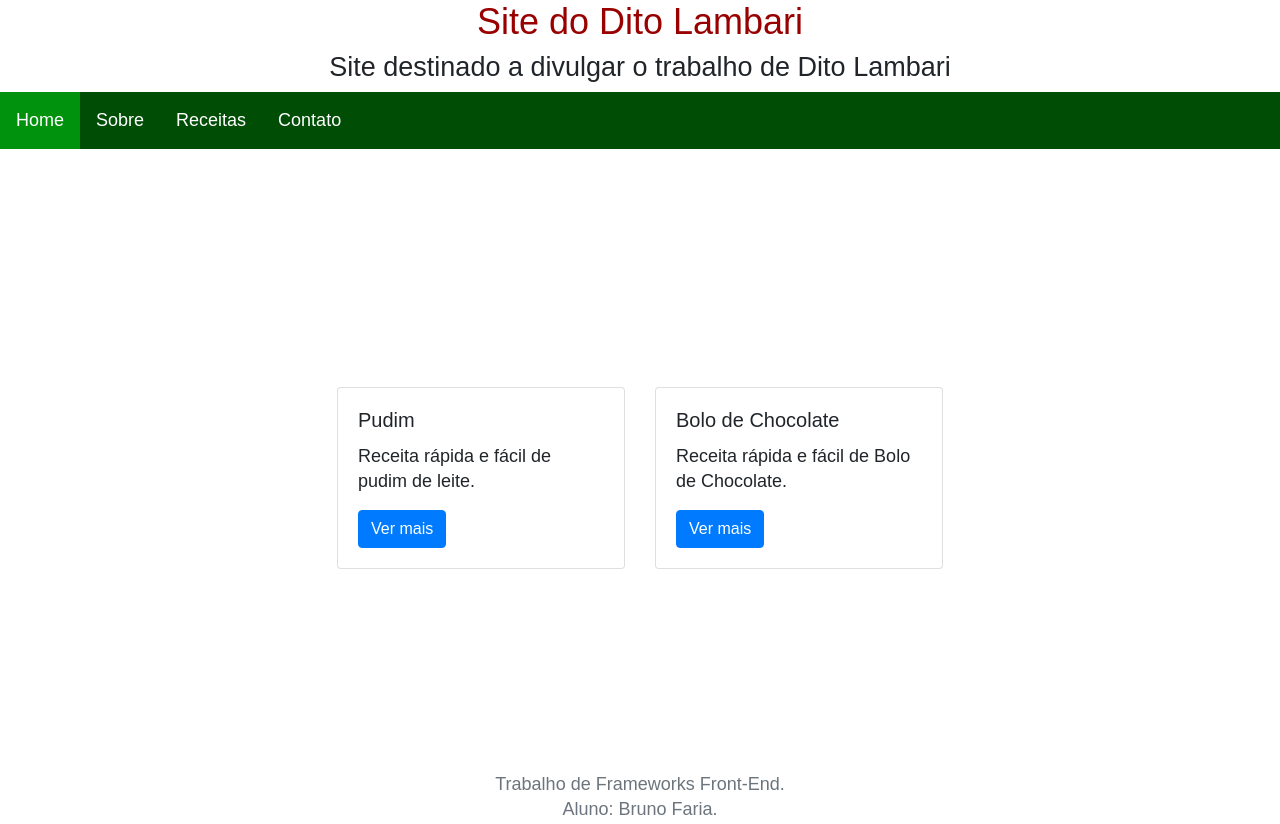
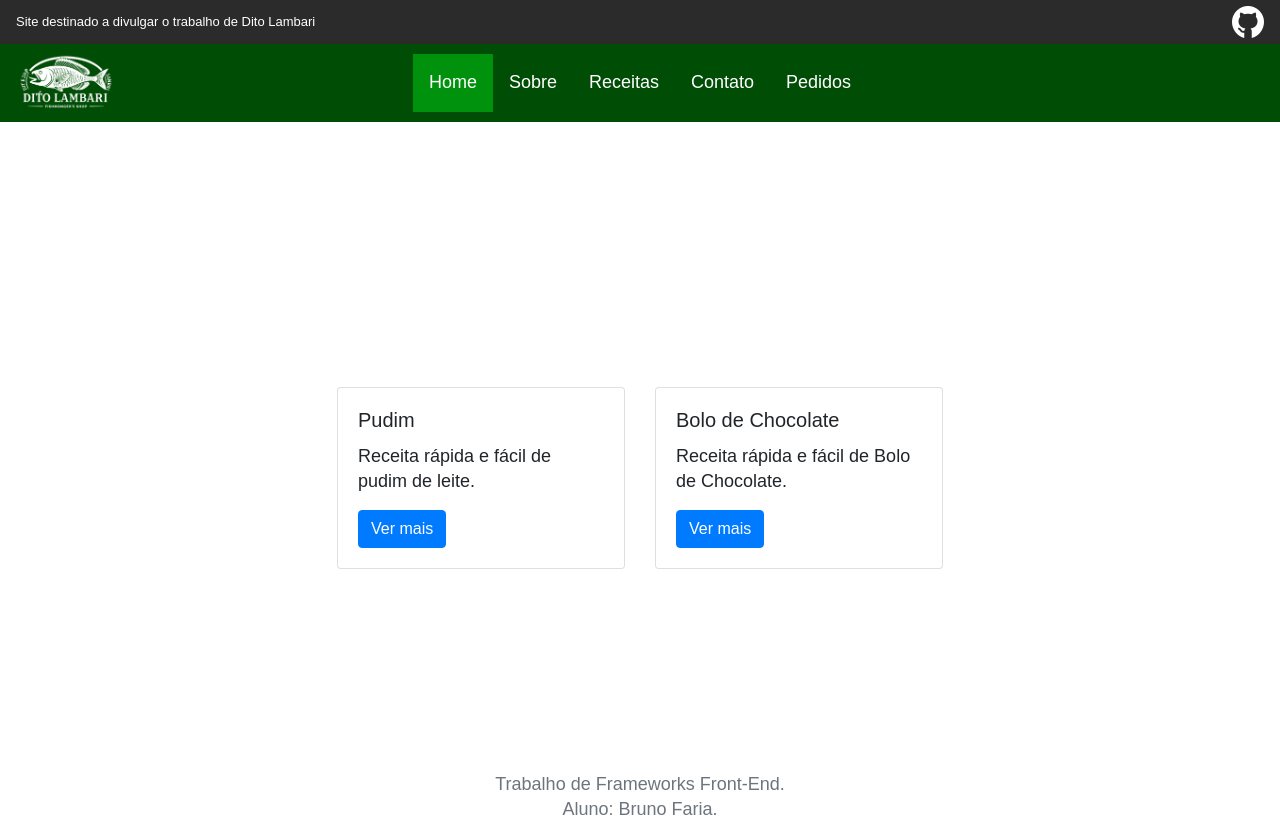
Before and after one commit to BrunoFaria-DEV/jquery, a website: page index.html in a window 1280 px wide. Drawn offline with nearby package versions, Linux system fonts and the light colour scheme.

Commit message:
fourt commit

```diff
--- a/index.html
+++ b/index.html
@@ -12,20 +12,7 @@
 </head>
 
 <body class="home">
-    <header class="topo">
-        <hgroup class="text-center">
-            <h1><a href="/">Site do Dito Lambari</a></h1>
-            <h2>Site destinado a divulgar o trabalho de Dito Lambari</h2>
-        </hgroup>
-        <nav>
-            <ul>
-                <li><a class="links" href="index.html">Home</a></li>
-                <li><a class="links" href="sobre.html">Sobre</a></li>
-                <li><a class="links" href="receitas.html">Receitas</a></li>
-                <li><a class="links" href="contato.html">Contato</a></li>
-            </ul>
-        </nav>
-    </header>
+    <header class="topo"></header>
     <div class="container principal mt-4">
         <div class="row">
             <div class="col">
--- a/resources/scripts/ditoLambari.js
+++ b/resources/scripts/ditoLambari.js
@@ -1,4 +1,27 @@
 $(function() {
+
+    // HEADER COMPONENT
+    let header = '<hgroup class="d-flex"><div class="topbar-legend w-50">'
+        header += '<h1>Site destinado a divulgar o trabalho de Dito Lambari</h1></div>'
+        header +=  '<div class="social w-50"><a href="https://github.com/BrunoFaria-DEV/jquery" class="social-link">'
+        header += '<img src="resources/img/github-ligth.png" alt=""></a></div></hgroup>'
+        header +=  '<nav><a class="w-25" href="/"><img class="brand" src="resources/img/brand.png" alt=""></a>'
+        header += '<ul class="w-50"><li><a class="links" href="index.html">Home</a></li>'
+        header += '<li><a class="links" href="sobre.html">Sobre</a></li>'
+        header += '<li><a class="links" href="receitas.html">Receitas</a></li>'
+        header += '<li><a class="links" href="contato.html">Contato</a></li>'
+        header += '<li><a class="links" href="pedidos.html">Pedidos</a></li></ul><div class="w-25"></div></nav>';
+    $('header.topo').html(header);
+
+    // ACTIVE LINKS
+    let activeLink = $('.links');
+    for (let i = 0; i < activeLink.length; i++){
+        if ($(location).attr('href').toLowerCase().includes($(activeLink[i]).attr('href'))) {
+            $(activeLink[i]).closest("li").css('background-color', '#00920c');
+        }
+    }
+
+    // IMG CARD EVENT
     $('.receitas').on('mouseenter', function (e) {
         e.preventDefault();
         $(this).find('img').fadeIn();
@@ -9,13 +32,8 @@ $(function() {
     });
     $('.receitas').trigger("mouseleave");
 
+    /////////////////////////////////////////////////////////////////////////////////
+    ////                            PEDIDOS.HTML EVENTS                         ////
+    /////////////////////////////////////////////////////////////////////////////////
 
-    let activeLink = $('.links');
-
-
-    for (let i = 0; i < activeLink.length; i++){
-        if ($(location).attr('href').toLowerCase().includes($(activeLink[i]).attr('href'))) {
-            $(activeLink[i]).closest("li").css('background-color', '#00920c');
-        }
-    }
 });
--- a/resources/styles/styles.css
+++ b/resources/styles/styles.css
@@ -32,17 +32,33 @@ div.container.principal{
     justify-content: center;
 }
 
-hgroup>h1 {
-    font-size: 36px;
-    margin: 12px O 12px 0;
+hgroup{
+    background-color: rgb(43, 43, 43);
+    padding: 6px 0px 6px 0px;
+    padding-inline: 16px;
+    align-items: center;
+}
+
+hgroup>.social {
+    display: flex;
+    font-size: 13px;
+    margin-bottom: 0px;
+    color: white;
+    justify-content: end;
+}
+
+hgroup>.topbar-legend>h1 {
+    font-size: 13px;
+    margin-bottom: 0px;
+    color: white;
 }
 
 hgroup a {
-    color: #900;
+    color: rgb(255, 255, 255);
     text-decoration: none;
 }
 hgroup a:hover{
-    color: #900;
+    color: rgb(219, 219, 219);
     text-decoration: none;
 }
 
@@ -53,13 +69,24 @@ h1~h2 {
     text-decoration: none;
 }
 
+nav{
+    background-color: #004d06;
+    display: flex;
+    align-items: center;
+    justify-content: center;
+    padding-top: 8px;
+    padding-bottom: 8px;
+    padding-inline: 16px;
+}
+
 nav>ul {
     margin-left: 50px;
     list-style-type: none;
     margin: 0;
     padding: 0;
     overflow: hidden;
-    background-color: #004d06;
+    display: flex;
+    justify-content: center;
 }
 
 nav>ul>li>a {
@@ -84,3 +111,7 @@ nav>ul>li:hover {
 nav>ul>li {
     float: left;
 }
+
+.brand{
+    width: 100px;
+}
```
Also changed, not shown: contato.html (+1 -14 lines), corrente.html (deleted, +0 -61 lines), pedidos.html (added, +44 -0 lines), receitas.html (+1 -14 lines), sobre.html (+1 -14 lines), resources/img/brand.png (added), resources/img/github-ligth.png (added), resources/img/github.png (added).
